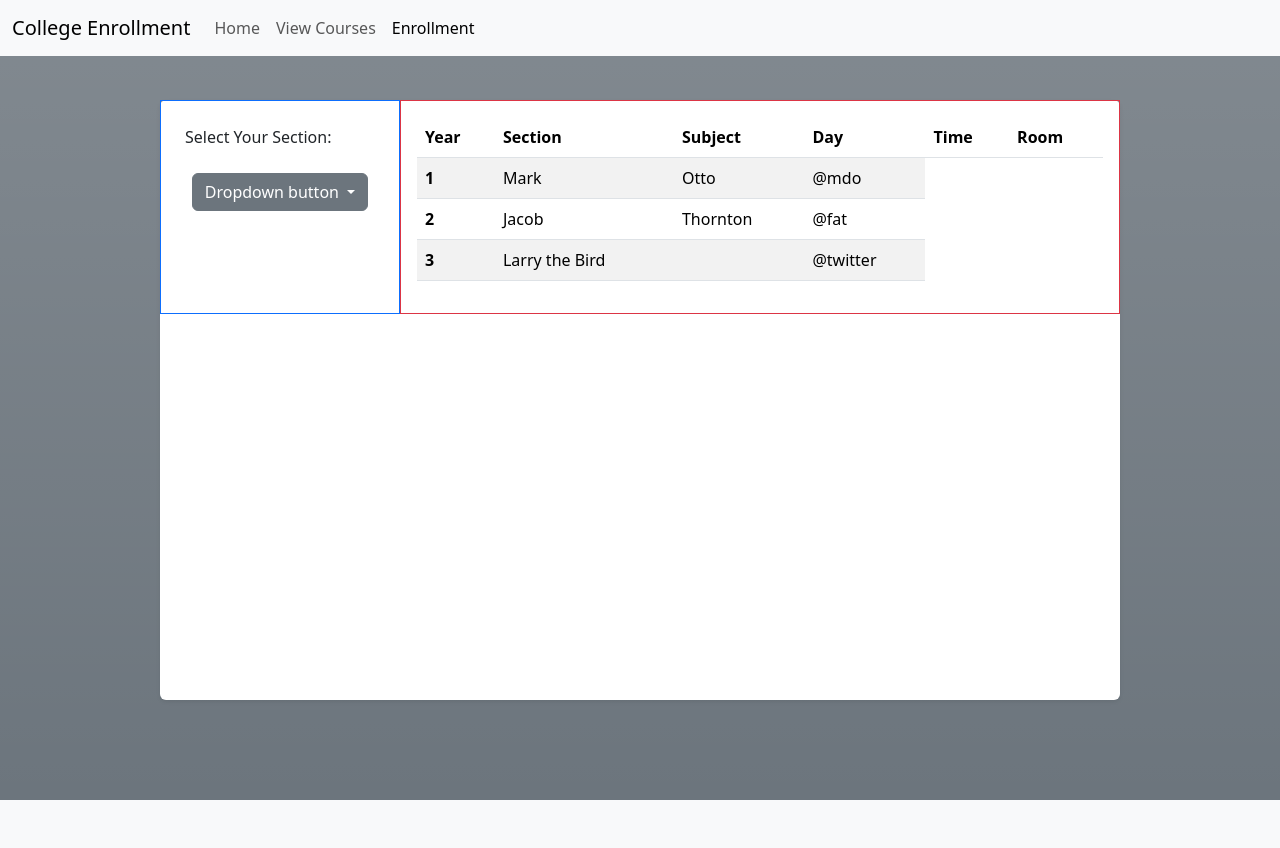
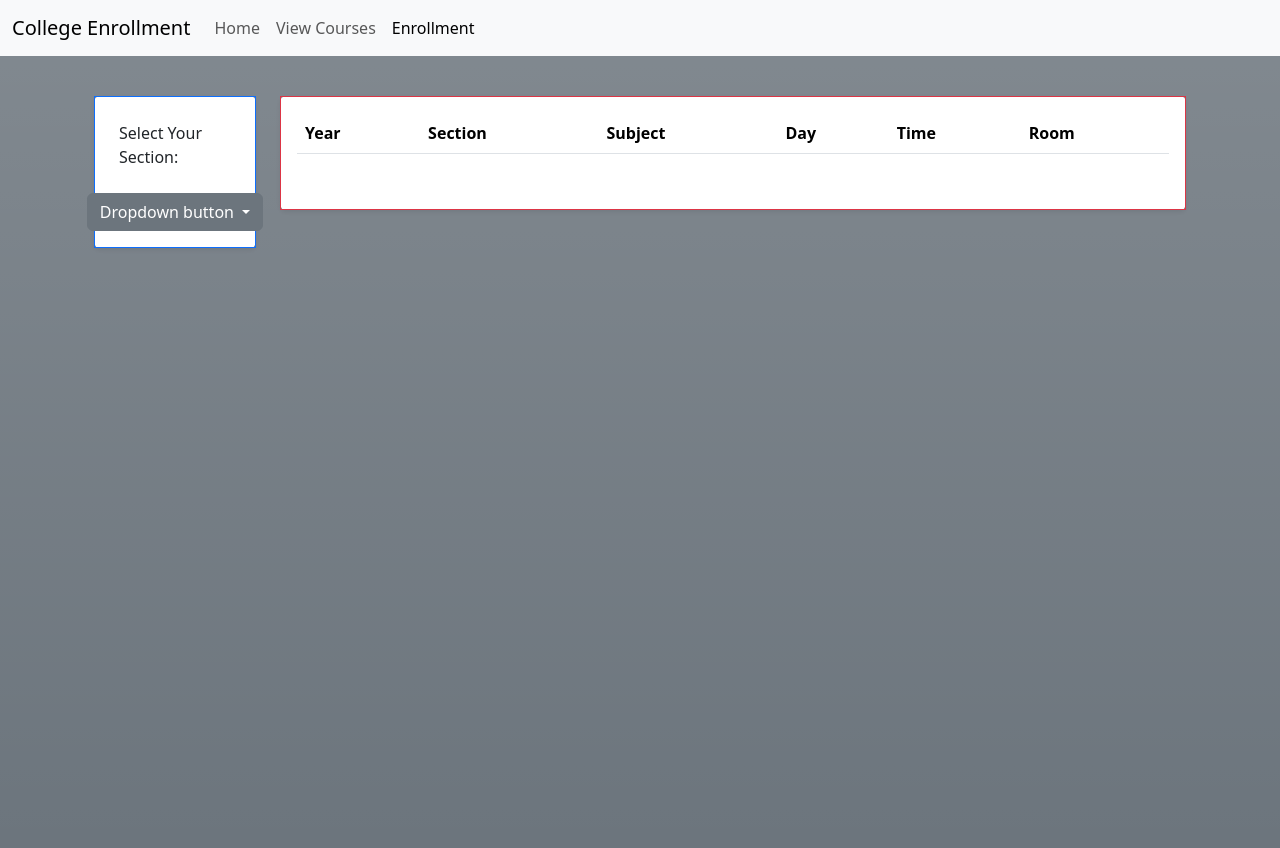
Before and after one commit to Maze711/Flask-College-Enrollment-Simply-System, a Flask app: page /enroll_course in a window 1280 px wide. Before the commit the page ends 800 px from the top, so only its background shows below. Run offline with Flask 3, Linux system fonts and the light colour scheme; lists and menus that the app fills with data are empty.

Commit message:
Enrollment Page has been updated
The container of Section dropdown and Section information has been seperated enclosing them into one container which is not visible and also adjusted from align-items-center into start

```diff
--- a/templates/enrollment_page.html
+++ b/templates/enrollment_page.html
@@ -21,10 +21,12 @@
     </div>
 </nav>
 
-<div class="d-flex align-items-center justify-content-center vh-100">
-  <div class="shadow-sm bg-white rounded w-75 h-75">
-    <div class="d-flex">
-      <div class="border border-primary p-3 h-100% w-25">
+<!-- Selection of Section block -->
+<div class="container vh-100 d-flex align-items-start justify-content-center mt-5 pt-5">
+  <div class="row w-100">
+    <div class="col-md-2">
+      <div class="shadow-sm bg-white w-auto rounded h-auto">
+        <div class="border border-primary p-3">
           <div class="d-flex mb-3">
             <div class="p-2 bd-highlight">Select Your Section:</div>
           </div>
@@ -39,7 +41,13 @@
             </ul>
           </div>
         </div>
-      <div class="border border-danger p-3 h-100 w-75">
+      </div>
+    </div>
+
+    <!-- Section Selected Information Container block -->
+    <div class="col-md-10">
+      <div class="shadow-sm bg-white rounded w-auto h-75">
+        <div class="border border-danger p-3 h-100 w-auto">
           <table class="table table-striped">
             <thead>
               <tr>
@@ -52,26 +60,9 @@
               </tr>
             </thead>
             <tbody>
-            <tr>
-              <th scope="row">1</th>
-              <td>Mark</td>
-              <td>Otto</td>
-              <td>@mdo</td>
-            </tr>
-            <tr>
-              <th scope="row">2</th>
-              <td>Jacob</td>
-              <td>Thornton</td>
-              <td>@fat</td>
-            </tr>
-            <tr>
-              <th scope="row">3</th>
-              <td>Larry the Bird</td>
-              <td></td>
-              <td>@twitter</td>
-            </tr>
             </tbody>
           </table>
+        </div>
       </div>
     </div>
   </div>
```
Lines whose indentation alone changed are shown as unchanged.
